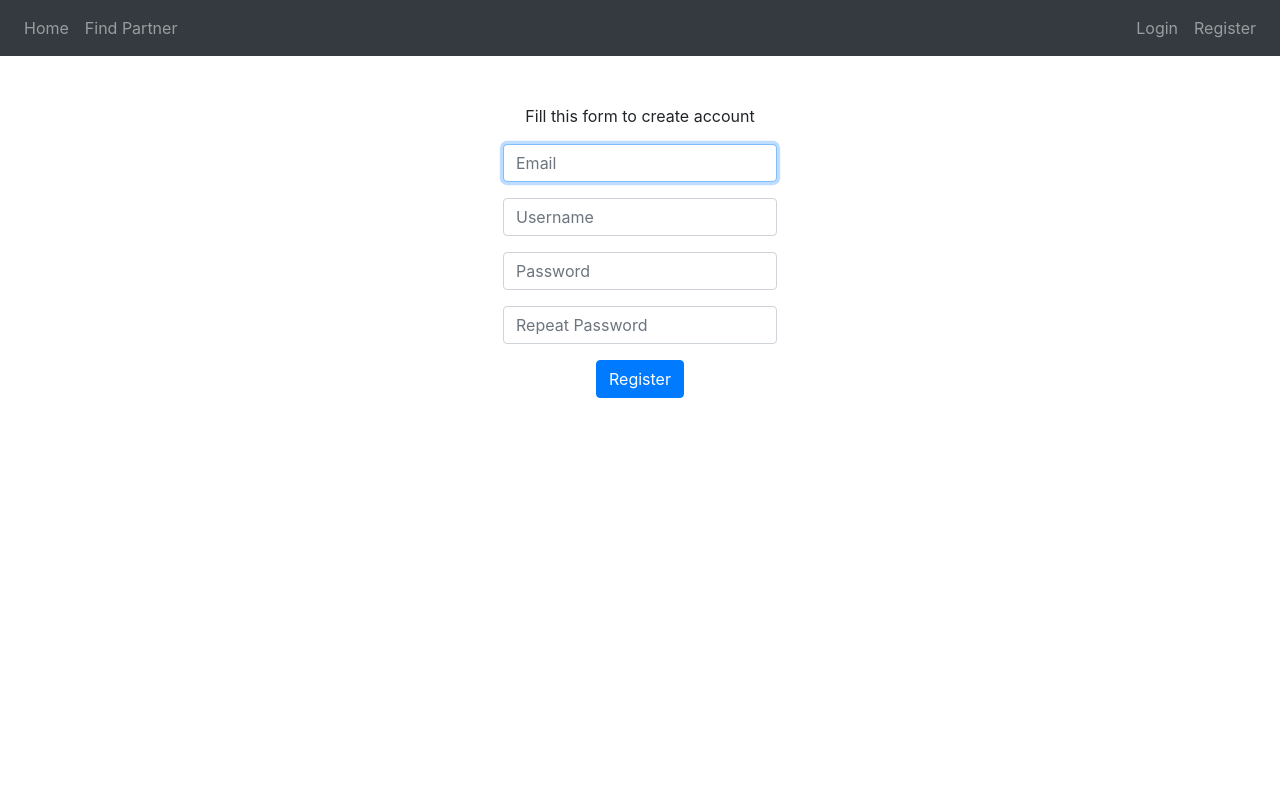
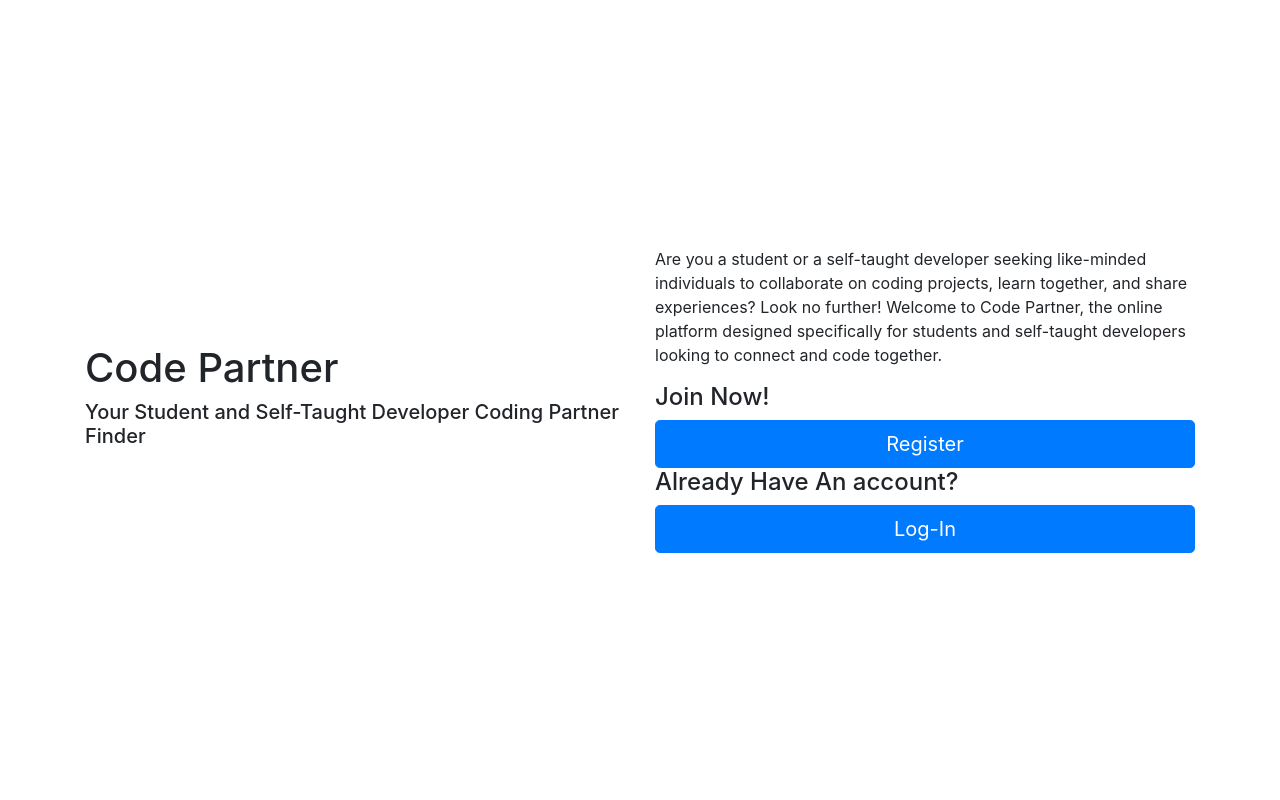
Before and after one commit to cerclz/CodePartner, a Flask app: page /register in a window 1280 px wide. Run offline with Flask 3, Linux system fonts and the light colour scheme.

Commit message:
Modified index and partner pages

```diff
--- a/app.py
+++ b/app.py
@@ -2,7 +2,7 @@
 from flask import Flask, redirect, render_template, request, session, flash
 from flask_session import Session
 from werkzeug.security import generate_password_hash, check_password_hash
-from datetime import date
+from datetime import date, datetime
 import sqlite3
 import re
 
@@ -26,68 +26,72 @@ cursor = conn.cursor()
 def register():
     # Register User
 
-    user_email = request.form.get("email")
-    username = request.form.get("username")
-    user_password = request.form.get("password")
-    confirmation = request.form.get("confirmation")
-    # Check if method is POST
-    if request.method == "POST":
-        # Check if the user filled the form
-        if not user_email or not username or not user_password or user_password != confirmation:
-            flash("An error occurred while processing your registration.", 'error')
-            return render_template("register.html")
+    if session.get("user_id") is None:
 
-        # Check if form meets regex
-        if not re.match(username_regex, username) or not re.match(password_regex, user_password):
-            return("Not a valid username or password")
+        user_email = request.form.get("email")
+        username = request.form.get("username")
+        user_password = request.form.get("password")
+        confirmation = request.form.get("confirmation")
+        # Check if method is POST
+        if request.method == "POST":
+            # Check if the user filled the form
+            if not user_email or not username or not user_password or user_password != confirmation:
+                flash("An error occurred while processing your registration.", 'error')
+                return render_template("register.html")
 
-        # Generate password hash for the user
-        password_hash = generate_password_hash(user_password)
+            # Check if form meets regex
+            if not re.match(username_regex, username) or not re.match(password_regex, user_password):
+                return("Not a valid username or password")
 
-        # Check if user exists and insert into database
-        cursor.execute("SELECT username, email FROM users WHERE username = ? or email = ?", (username, user_email))
-        existing_data = cursor.fetchall()
-        if existing_data:
-            return ("Username or email is already taken.")
-        else:
-            cursor.execute("INSERT INTO users (email, username, password_hash, registration_date) VALUES (?, ?, ?, ?)",(user_email, username, password_hash, date.today()))
-            conn.commit()
+            # Generate password hash for the user
+            password_hash = generate_password_hash(user_password)
 
-        # Send an alert if successful
-        flash("Welcome aboard! Your account has been created.")
+            # Check if user exists and insert into database
+            cursor.execute("SELECT username, email FROM users WHERE username = ? or email = ?", (username, user_email))
+            existing_data = cursor.fetchall()
+            if existing_data:
+                return ("Username or email is already taken.")
+            else:
+                cursor.execute("INSERT INTO users (email, username, password_hash, registration_date) VALUES (?, ?, ?, ?)",(user_email, username, password_hash, date.today()))
+                conn.commit()
 
-    return render_template("register.html")
+            # Send an alert if successful
+            flash("Welcome aboard! Your account has been created.")
+
+    return render_template("index.html")
 
 @app.route("/login", methods=["GET", "POST"])
 def login():
     # Log user in
     session.clear()
 
-    if request.method == "POST":
+    if session.get("user_id") is None:
 
-        # Ensure information submitted
-        if not request.form.get("username"):
-            return ("No username")
-        elif not request.form.get("password"):
-            return ("no password")
+        if request.method == "POST":
 
-        # Check database for username
-        cursor.execute("SELECT * FROM users WHERE username = ?", [request.form.get("username")])
-        rows = cursor.fetchall()
+            # Ensure information submitted
+            if not request.form.get("username"):
+                return ("No username")
+            elif not request.form.get("password"):
+                return ("no password")
 
-        # Ensure that user exists and password is correct
-        if len(rows) != 1 or not check_password_hash(rows[0][3], request.form.get("password")):
-            return ("Wrong username or password!")
+            # Check database for username
+            cursor.execute("SELECT * FROM users WHERE username = ?", [request.form.get("username")])
+            rows = cursor.fetchall()
 
-        # Remeber Session information
-        session["user_id"] = rows[0][0]
-        session["username"] = request.form.get("username")
-        session['logged_in'] = True
+            # Ensure that user exists and password is correct
+            if len(rows) != 1 or not check_password_hash(rows[0][3], request.form.get("password")):
+                return ("Wrong username or password!")
 
-        # Redirect to homepage
-        return redirect("/")
+            # Remeber Session information
+            session["user_id"] = rows[0][0]
+            session["username"] = request.form.get("username")
+            session['logged_in'] = True
 
-    return render_template("login.html")
+            # Redirect to homepage
+            return redirect("/partner")
+
+    return redirect("index")
 
 @app.route("/logout")
 def logout():
@@ -101,34 +105,66 @@ def logout():
 @app.route("/")
 def index():
     if session.get("user_id") is None:
-        return render_template("index.html")
+        return render_template("/index.html")
     else:
-        return render_template("index.html")
+        return redirect("partner")
 
-@app.route("/partner")
+@app.route("/partner", methods=["GET", "POST"])
 def partner():
-    page = request.args.get('page', 1, type=int)
+    # Check if user is logged in
+    if session.get("user_id") is None:
+        return ("You are not logged in")
 
-    # Calculate the offset based on the page and per_page values
-    offset = (page - 1) * 10
+    # If user is logged in check if method is POST
+    if request.method == "POST":
+            # If method is post ensure the form submitted correctly
+            category = request.form.get("category")
+            subject = request.form.get("subject")
 
-    # Query the database to get the posts for the current page in descending order
-    cursor.execute("""SELECT posts.id, posts.title, posts.content, posts.creation_date, users.username, categories.category_name
-                   FROM posts
-                   JOIN users ON users.id = posts.user_id
-                   JOIN categories ON categories.id = posts.category_id
-                   ORDER BY posts.last_modified DESC
-                   LIMIT ? OFFSET ?;""", (10, offset))
-    posts = cursor.fetchall()
+            if not subject:
+                flash("No Subject!", 'error')
+                return redirect("partner")
 
-    # Query the database to get the total count of posts
-    cursor.execute("SELECT COUNT(*) FROM posts;")
-    total_posts = cursor.fetchall()[0][0]
+            # If category submitted correctly find category ID
+            if not category:
+                flash("No Category Selected!", 'error')
+                return redirect("partner")
+            else:
+                cursor.execute("SELECT id FROM categories WHERE category_name = ?", [category])
+                category_id = cursor.fetchall()[0][0]
 
-    total_pages = (total_posts + 10 - 1) // 10
+            # Submit the post to database
+            cursor.execute("INSERT INTO posts (content, user_id, category_id, creation_date, last_modified) VALUES (?, ?, ?, ?, ?)", (subject, int(session["user_id"]), int(category_id), date.today(), date.today()))
+            conn.commit()
 
-    # Send all posts to partner page
-    return render_template("partner.html", posts = posts , total_pages = total_pages, page = page)
+    if request.method == "GET":
+        page = request.args.get('page', 1, type=int)
+
+        # Calculate the offset based on the page and per_page values
+        offset = (page - 1) * 10
+
+        # Query the database to get the posts for the current page in descending order
+        cursor.execute("""SELECT posts.id, posts.content, posts.creation_date, users.username, categories.category_name
+                    FROM posts
+                    JOIN users ON users.id = posts.user_id
+                    JOIN categories ON categories.id = posts.category_id
+                    ORDER BY posts.last_modified DESC
+                    LIMIT ? OFFSET ?;""", (10, offset))
+        posts = cursor.fetchall()
+        print(posts)
+
+        # Query the database to get the total count of posts
+        cursor.execute("SELECT COUNT(*) FROM posts;")
+        total_posts = cursor.fetchall()[0][0]
+
+        total_pages = (total_posts + 10 - 1) // 10
+
+        # Select all category names from database
+        cursor.execute("SELECT category_name FROM categories")
+        rows = cursor.fetchall()
+
+        # Send all posts to partner page
+        return render_template("partner.html", posts = posts , total_pages = total_pages, page = page, cats=rows)
 
 @app.route("/post/<int:id>", methods=["GET", "POST"])
 def post(id):
@@ -139,12 +175,13 @@ def post(id):
         conn.commit()
 
     # Query database to get the post information
-    cursor.execute("""SELECT posts.title, posts.content, posts.creation_date, users.username, categories.category_name
+    cursor.execute("""SELECT posts.content, posts.creation_date, users.username, categories.category_name
                    FROM posts
                    JOIN users ON users.id = posts.user_id
                    JOIN categories ON categories.id = posts.category_id
                    WHERE posts.id = ?;""", [int(id)])
     post = cursor.fetchall()
+    print(post)
 
     # Query database to get replies
     cursor.execute("""SELECT replies.content, replies.creation_date, users.username
@@ -153,43 +190,6 @@ def post(id):
                    WHERE post_id = ?""", [int(id)])
     replies = cursor.fetchall()
     return render_template("post.html", post=post, id = id, replies = replies)
-
-
-@app.route("/create_post", methods=["GET", "POST"])
-def create_post():
-    # Check if user is logged in
-    if session.get("user_id") is None:
-        return ("You are not logged in")
-    else:
-        # If user is logged in check if method is POST
-        if request.method == "POST":
-            # If method is post ensure the form submitted correctly
-            title = request.form.get("title")
-            category = request.form.get("category")
-            subject = request.form.get("subject")
-
-            if not title:
-                return ("No title")
-            elif not subject:
-                return ("no subject")
-
-            # If category submitted correctly find category ID
-            if not category:
-                return ("no category")
-            else:
-                cursor.execute("SELECT id FROM categories WHERE category_name = ?", [category])
-                category_id = cursor.fetchall()[0][0]
-
-            # Submit the post to database
-            cursor.execute("INSERT INTO posts (title, content, user_id, category_id, creation_date, last_modified) VALUES (?, ?, ?, ?, ?, ?)", (title, subject, int(session["user_id"]), int(category_id), date.today(), date.today()))
-            conn.commit()
-
-        # Select all category names from database
-        cursor.execute("SELECT category_name FROM categories")
-        rows = cursor.fetchall()
-
-        # Render create post template with categories
-        return render_template("create_post.html", cats=rows)
 
 @app.route("/profile")
 def profile():
--- a/static/styles.css
+++ b/static/styles.css
@@ -6,10 +6,30 @@
     color:white;
 }
 
-#textform{
-    display: none;
+.post-box{
+    width:100%;
+    border: 1px solid black;
 }
+
+#subject {
+    width:100%;
+    border:none;
+    border-bottom: 1px solid gray;
+    border-radius: 0;
+    resize: none;
+  }
 
 .error {
     color: red
 }
+
+.userForm{
+    background-color: white;
+    display: none;
+    position: fixed;
+    bottom: 40%;
+    right: 40%;
+    border: 3px solid #f1f1f1;
+    z-index: 9;
+    padding: 20px;
+}
--- a/templates/index.html
+++ b/templates/index.html
@@ -1,7 +1,81 @@
 {% extends "layout.html" %}
+
+{% block title %}
+    Code Partner
+{% endblock %}
+
+
 {% block main %}
-    <h1>Code Partner - Your Student and Self-Taught Developer Coding Partner Finder</h1>
 
-    <p>Are you a student or a self-taught developer seeking like-minded individuals to collaborate on coding projects, learn together, and share experiences?
-        Look no further! Welcome to Code Partner, the online platform designed specifically for students and self-taught developers looking to connect and code together.</p>
+<div class="row h-100 align-middle">
+    <div class="col-6 d-flex flex-column justify-content-center">
+        <h1>Code Partner</h1>
+        <h5>Your Student and Self-Taught Developer Coding Partner Finder</h5>
+    </div>
+    <div class="col-6 d-flex flex-column justify-content-center">
+        <p>
+            Are you a student or a self-taught developer seeking like-minded individuals to collaborate on coding projects, learn together, and share experiences?
+            Look no further! Welcome to Code Partner, the online platform designed specifically for students and self-taught developers looking to connect and code together.
+        </p>
+        <h4>Join Now!</h4>
+        <button type="button" class="btn btn-primary btn-lg" onclick="openRegForm()">Register</button>
+        <h4>Already Have An account?</h4>
+        <button type="button" class="btn btn-primary btn-lg" onclick="openLogInForm()">Log-In</button>
+    </div>
+
+    <div class="userForm" id="loginForm">
+        <form action="/login" method="POST">
+            <div class="mb-3">
+                <label for="username" class="form-label">Username:</label>
+                <input autocomplete="off" autofocus class="form-control mx-auto w-auto" id="username" name="username" placeholder="Username" type="text">
+            </div>
+                <div class="mb-3">
+                <label for="password" class="form-label">Password:</label>
+                <input class="form-control mx-auto w-auto" id="password" name="password" placeholder="Password" type="password" >
+            </div>
+            <button class="btn btn-primary" type="submit">Log In</button>
+            <button type="button" class="btn cancel" onclick="closeForm()">Close</button>
+        </form>
+    </div>
+
+    <div class="userForm" id="registerForm">
+        <form action="/register" method="POST">
+            <div class="mb-3">
+                <input autocomplete="off" autofocus class="form-control mx-auto w-auto" id="email" name="email" placeholder="Email" type="email">
+            </div>
+            <div class="mb-3">
+                <input autocomplete="off" class="form-control mx-auto w-auto" id="username" name="username" placeholder="Username" type="text" pattern="^[a-zA-Z0-9_-]{3,20}$">
+            </div>
+            <div class="mb-3">
+                <input class="form-control mx-auto w-auto" id="password" name="password" placeholder="Password" type="password" pattern="^.{6,}$">
+            </div>
+            <div class="mb-3">
+                <input class="form-control mx-auto w-auto" id="confirmation" name="confirmation" placeholder="Repeat Password" type="password" pattern="^.{6,}$">
+            </div>
+            <button class="btn btn-primary" type="submit">Register</button>
+            <button type="button" class="btn cancel" onclick="closeRegForm()">Close</button>
+        </form>
+    </div>
+
+</div>
+
+<script>
+    function openLogInForm() {
+        document.getElementById("loginForm").style.display = "block";
+    }
+
+    function closeForm() {
+        document.getElementById("loginForm").style.display = "none";
+    }
+
+    function openRegForm() {
+        document.getElementById("registerForm").style.display = "block";
+    }
+
+    function closeRegForm() {
+        document.getElementById("registerForm").style.display = "none";
+    }
+</script>
+
+
 {% endblock %}
--- a/templates/layout.html
+++ b/templates/layout.html
@@ -11,33 +11,21 @@
     </head>
 
     <body>
+        {% if session["user_id"] %}
         <nav class="navbar navbar-expand-lg navbar-dark bg-dark">
             <!-- Navbar content -->
             <div class="collapse navbar-collapse" id="navbarSupportedContent">
                 <ul class="navbar-nav mr-auto">
                     <li class="nav-item">
-                        <a class="nav-link" href="/">Home</a>
-                    </li>
-                    <li class="nav-item">
                         <a class="nav-link" href="/partner">Find Partner</a>
                     </li>
                 </ul>
-                {% if session["user_id"] %}
                     <ul class="navbar-nav ms-auto">
                         <li class="nav-item">
                             <a class="nav-link" href="/profile">Profile</a>
                         </li>
                         <li class="nav-item">
                             <a class="nav-link" href="/logout">Logout</a>
-                        </li>
-                    </ul>
-                {% else %}
-                    <ul class="navbar-nav ms-auto">
-                        <li class="nav-item">
-                            <a class="nav-link" href="/login">Login</a>
-                        </li>
-                        <li class="nav-item">
-                            <a class="nav-link" href="/register">Register</a>
                         </li>
                     </ul>
                 {% endif %}
@@ -55,7 +43,7 @@
         {% endwith %}
 
 
-        <main class="container py-5">
+        <main class="container">
             {% block main %}{% endblock %}
         </main>
     </body>
```
Also changed, not shown: templates/create_post.html (deleted, +0 -22 lines), templates/login.html (deleted, +0 -15 lines), templates/partner.html (+22 -8 lines), templates/post.html (+10 -4 lines), codepartner.db, 5 other files.
